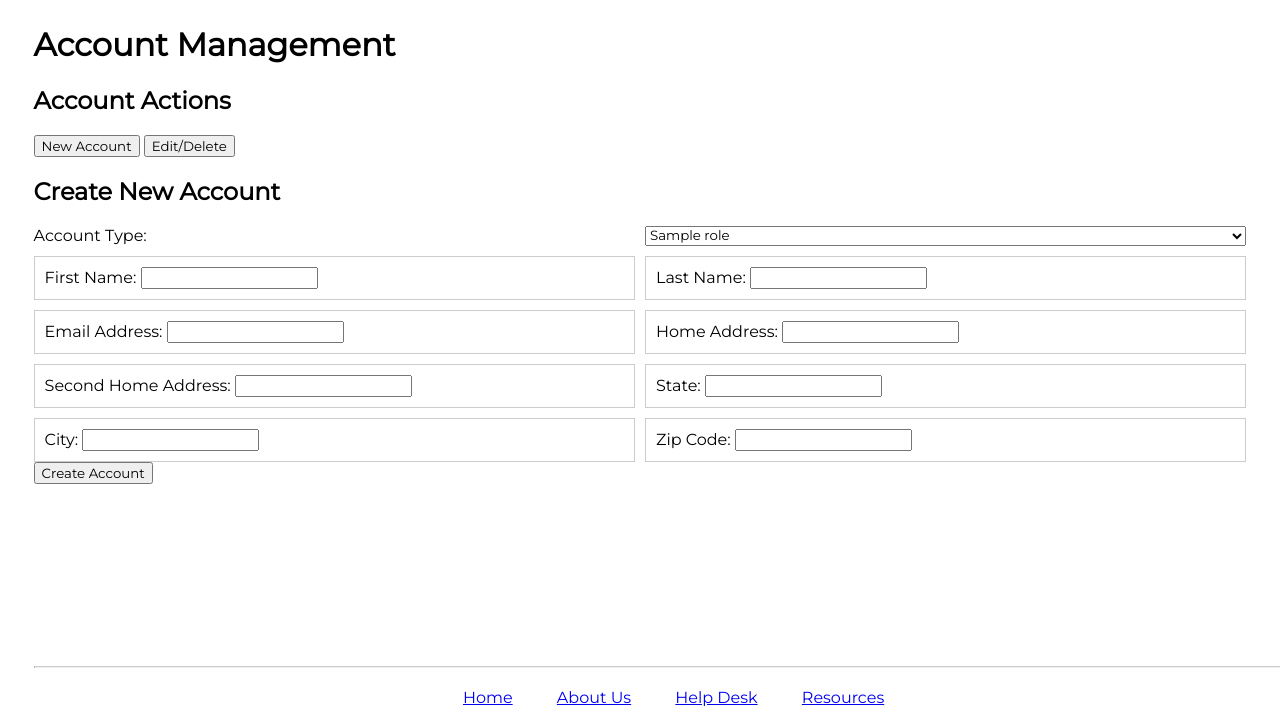
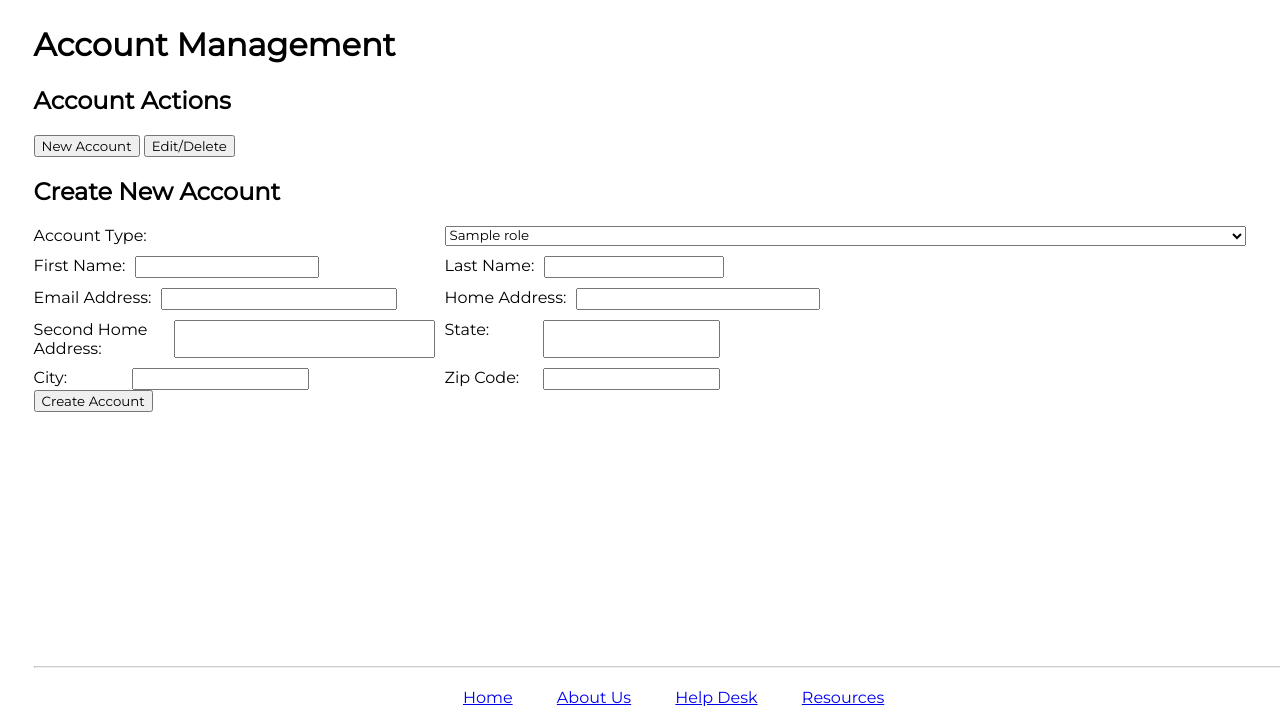
Before and after one commit to EPiC-Inc/CS492-Project, a Flask app: template app/templates/admin/accounts.html in a window 1280 px wide. Shown: the part 64-770 px from the top of the page. Run offline with Flask 3, Linux system fonts and the light colour scheme; the template is opened without the code that fills it: most values are stand-ins (such as "Sample title", 1, 10 or a date in 2020).

Commit message:
Styling accounts screen

```diff
--- a/app/static/style.css
+++ b/app/static/style.css
@@ -87,7 +87,8 @@ header img {
 }
 .grid-container {
     display: grid;
-    grid-template-columns: 1fr 1fr; /* Create a 2-column grid */
+    grid-template-columns: 1fr 2fr; /* Create a 2-column grid */
+    width: fit-content;
     gap: 10px; /* Add some spacing between grid items */
 }
 
--- a/app/templates/admin/accounts.html
+++ b/app/templates/admin/accounts.html
@@ -19,35 +19,35 @@
                         {% endfor %}
                     </select>
 
-                    <div class="textbox">
+                    <div class="grid-container">
                         <label for="firstName">First Name:</label>
                         <input type="text" id="firstName" name="firstName" class="form-control">
                     </div>
-                    <div class="textbox">
+                    <div class="grid-container">
                         <label for="lastName">Last Name:</label>
                         <input type="text" id="lastName" name="lastName" class="form-control">
                     </div>
-                    <div class="textbox">
+                    <div class="grid-container">
                         <label for="email">Email Address:</label>
                         <input type="email" id="email" name="email" class="form-control">
                     </div>
-                    <div class="textbox">
+                    <div class="grid-container">
                         <label for="homeAddress">Home Address:</label>
                         <input type="text" id="homeAddress" name="homeAddress" class="form-control">
                     </div>
-                    <div class="textbox">
+                    <div class="grid-container">
                         <label for="secondHomeAddress">Second Home Address:</label>
                         <input type="text" id="secondHomeAddress" name="secondHomeAddress" class="form-control">
                     </div>
-                    <div class="textbox">
+                    <div class="grid-container">
                         <label for="state">State:</label>
                         <input type="text" id="state" name="state" class="form-control">
                     </div>
-                    <div class="textbox">
+                    <div class="grid-container">
                         <label for="city">City:</label>
                         <input type="text" id="city" name="city" class="form-control">
                     </div>
-                    <div class="textbox">
+                    <div class="grid-container">
                         <label for="zipCode">Zip Code:</label>
                         <input type="text" id="zipCode" name="zipCode" class="form-control">
                     </div>
```
